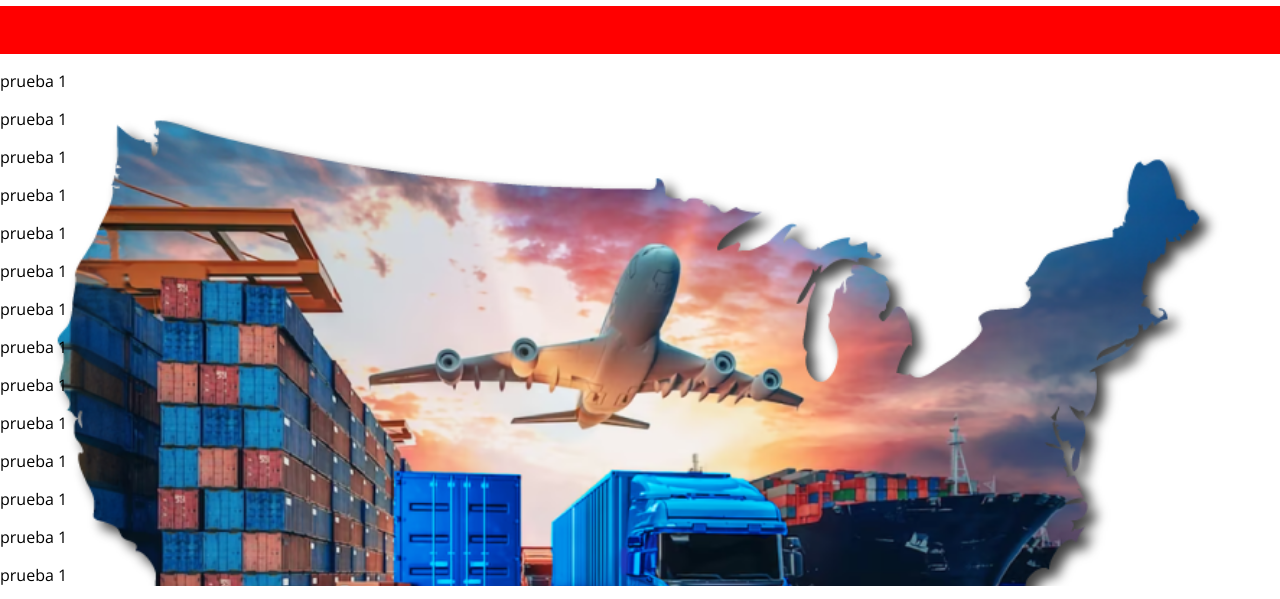
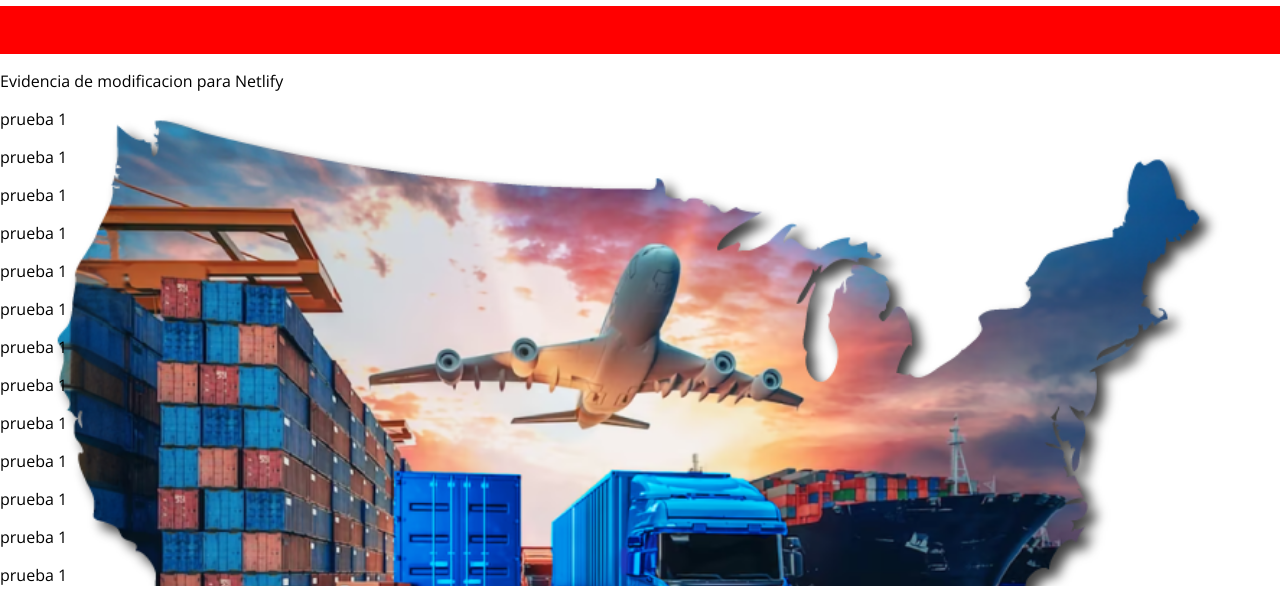
Before and after one commit to angelserna23/houndexpress, a plain HTML site: page index.html in a window 1280 px wide. Shown: the part 194-793 px from the top of the page. Drawn offline with nearby package versions, Linux system fonts and the light colour scheme.

Commit message:
Update index.html
Prueba para Netlify

```diff
--- a/index.html
+++ b/index.html
@@ -29,7 +29,7 @@
             <p class="barra__text">text</p>
         </article>
         <article class="fondo">
-            <p class="fondo__text">prueba 1</p>
+            <p class="fondo__text">Evidencia de modificacion para Netlify</p>
             <p class="fondo__text">prueba 1</p>
             <p class="fondo__text">prueba 1</p>
             <p class="fondo__text">prueba 1</p>
```
